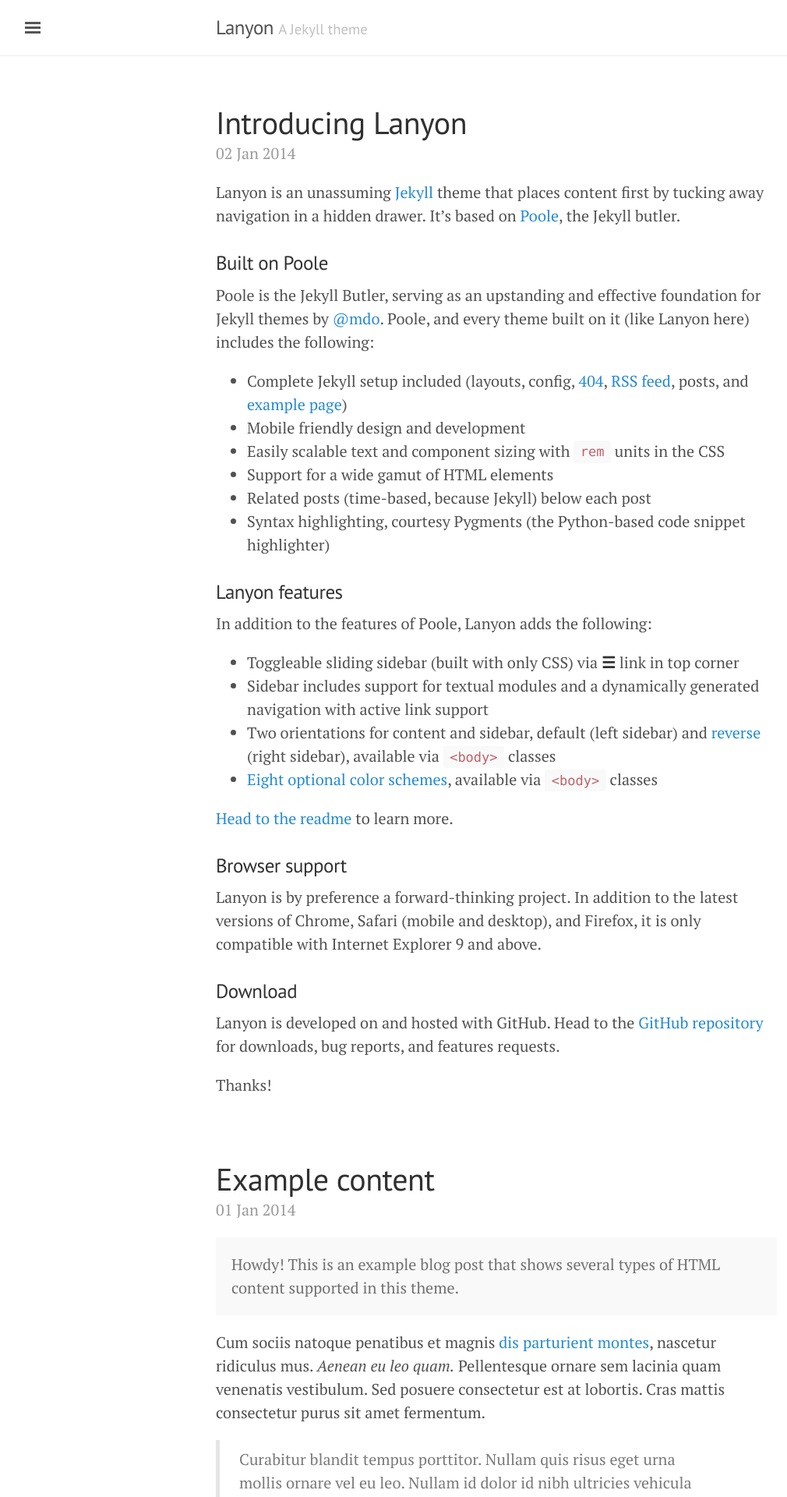
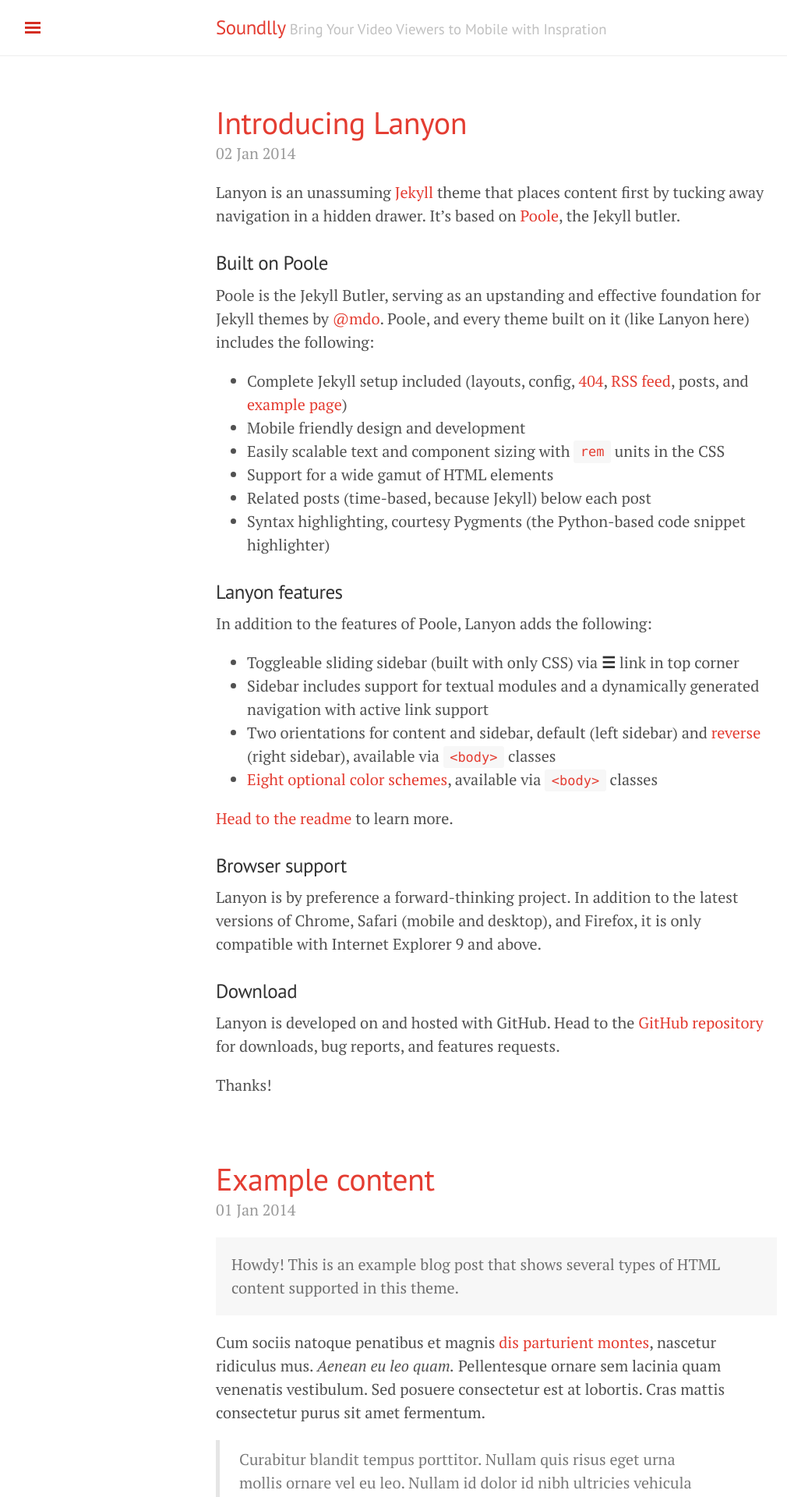
Before and after one commit to mwasa/soundlly.github.io, a Jekyll site: the page built from index.html, in a window 1280 px wide. Shown: the top 1920 px of the page at 78% size, without its empty margins (3-1013 px from the left). Built offline with Jekyll 4.4.1, drawn with Linux system fonts in a browser that asks for light colours; the list of posts is cut into pages by our own code.

Commit message:
Branding Theme Colors and Descriptions
Changes with theme `theme-base-08`
- Branding : `Logo` `Company Name` `Description`
- Sidebar Item Top Padding : `2rem`
- Sidebar Item Transparency : `20%`
- Sidebar Red : `#D42D22`
- Text Red : `#E43D32`
- Code Background : `#f7f7f7`

```diff
--- a/_config.yml
+++ b/_config.yml
@@ -4,10 +4,10 @@
 permalink:           pretty
 
 # Setup
-title:               Lanyon
-tagline:             'A Jekyll theme'
-description:         'A reserved <a href="http://jekyllrb.com" target="_blank">Jekyll</a> theme that places the utmost gravity on content with a hidden drawer. Made by <a href="https://twitter.com/mdo" target="_blank">@mdo</a>.'
-url:                 http://lanyon.getpoole.com
+title:               Soundlly
+tagline:             'Bring Your Video Viewers to Mobile with Inspration'
+description:         ''
+url:                 https://bitsound.io
 baseurl:             ''
 paginate:            5
 
--- a/_layouts/default.html
+++ b/_layouts/default.html
@@ -3,7 +3,7 @@
 
   {% include head.html %}
 
-  <body>
+  <body class="theme-base-08">
 
     {% include sidebar.html %}
 
--- a/public/css/lanyon.css
+++ b/public/css/lanyon.css
@@ -175,24 +175,25 @@
 
 /* Sidebar nav */
 .sidebar-nav {
-  border-bottom: 1px solid rgba(255,255,255,.1);
+  border-bottom: 1px solid rgba(255,255,255,.2);
 }
 .sidebar-nav-item {
   display: block;
   padding: .5rem 1rem;
-  border-top: 1px solid rgba(255,255,255,.1);
+  border-top: 1px solid rgba(255,255,255,.2);
 }
 .sidebar-nav-item.active,
 a.sidebar-nav-item:hover,
 a.sidebar-nav-item:focus {
   text-decoration: none;
-  background-color: rgba(255,255,255,.1);
+  background-color: rgba(255,255,255,.2);
   border-color: transparent;
 }
 
 @media (min-width: 48em) {
   .sidebar-item {
     padding: 1.5rem;
+    padding-top: 2rem;
   }
   .sidebar-nav-item {
     padding-left:  1.5rem;
@@ -227,26 +228,26 @@
   width: 1rem;
   height: .75rem;
   content: "";
-  background-image: -webkit-linear-gradient(to bottom, #555, #555 20%, #fff 20%, #fff 40%, #555 40%, #555 60%, #fff 60%, #fff 80%, #555 80%, #555 100%);
-  background-image:    -moz-linear-gradient(to bottom, #555, #555 20%, #fff 20%, #fff 40%, #555 40%, #555 60%, #fff 60%, #fff 80%, #555 80%, #555 100%);
-  background-image:     -ms-linear-gradient(to bottom, #555, #555 20%, #fff 20%, #fff 40%, #555 40%, #555 60%, #fff 60%, #fff 80%, #555 80%, #555 100%);
-  background-image:         linear-gradient(to bottom, #555, #555 20%, #fff 20%, #fff 40%, #555 40%, #555 60%, #fff 60%, #fff 80%, #555 80%, #555 100%);
+  background-image: -webkit-linear-gradient(to bottom, #D42D22, #D42D22 20%, #fff 20%, #fff 40%, #D42D22 40%, #D42D22 60%, #fff 60%, #fff 80%, #D42D22 80%, #D42D22 100%);
+  background-image:    -moz-linear-gradient(to bottom, #D42D22, #D42D22 20%, #fff 20%, #fff 40%, #D42D22 40%, #D42D22 60%, #fff 60%, #fff 80%, #D42D22 80%, #D42D22 100%);
+  background-image:     -ms-linear-gradient(to bottom, #D42D22, #D42D22 20%, #fff 20%, #fff 40%, #D42D22 40%, #D42D22 60%, #fff 60%, #fff 80%, #D42D22 80%, #D42D22 100%);
+  background-image:         linear-gradient(to bottom, #D42D22, #D42D22 20%, #fff 20%, #fff 40%, #D42D22 40%, #D42D22 60%, #fff 60%, #fff 80%, #D42D22 80%, #D42D22 100%);
 }
 
 .sidebar-toggle:active,
 #sidebar-checkbox:focus ~ .sidebar-toggle,
 #sidebar-checkbox:checked ~ .sidebar-toggle {
   color: #fff;
-  background-color: #555;
+  background-color: #D42D22;
 }
 
 .sidebar-toggle:active:before,
 #sidebar-checkbox:focus ~ .sidebar-toggle:before,
 #sidebar-checkbox:checked ~ .sidebar-toggle:before {
-  background-image: -webkit-linear-gradient(to bottom, #fff, #fff 20%, #555 20%, #555 40%, #fff 40%, #fff 60%, #555 60%, #555 80%, #fff 80%, #fff 100%);
-  background-image:    -moz-linear-gradient(to bottom, #fff, #fff 20%, #555 20%, #555 40%, #fff 40%, #fff 60%, #555 60%, #555 80%, #fff 80%, #fff 100%);
-  background-image:     -ms-linear-gradient(to bottom, #fff, #fff 20%, #555 20%, #555 40%, #fff 40%, #fff 60%, #555 60%, #555 80%, #fff 80%, #fff 100%);
-  background-image:         linear-gradient(to bottom, #fff, #fff 20%, #555 20%, #555 40%, #fff 40%, #fff 60%, #555 60%, #555 80%, #fff 80%, #fff 100%);
+  background-image: -webkit-linear-gradient(to bottom, #fff, #fff 20%, #D42D22 20%, #D42D22 40%, #fff 40%, #fff 60%, #D42D22 60%, #D42D22 80%, #fff 80%, #fff 100%);
+  background-image:    -moz-linear-gradient(to bottom, #fff, #fff 20%, #D42D22 20%, #D42D22 40%, #fff 40%, #fff 60%, #D42D22 60%, #D42D22 80%, #fff 80%, #fff 100%);
+  background-image:     -ms-linear-gradient(to bottom, #fff, #fff 20%, #D42D22 20%, #D42D22 40%, #fff 40%, #fff 60%, #D42D22 60%, #D42D22 80%, #fff 80%, #fff 100%);
+  background-image:         linear-gradient(to bottom, #fff, #fff 20%, #D42D22 20%, #D42D22 40%, #fff 40%, #fff 60%, #D42D22 60%, #D42D22 80%, #fff 80%, #fff 100%);
 }
 
 @media (min-width: 30.1em) {
@@ -445,12 +446,12 @@
 .theme-base-08 .sidebar,
 .theme-base-08 .sidebar-toggle:active,
 .theme-base-08 #sidebar-checkbox:checked ~ .sidebar-toggle {
-  background-color: #ac4142;
+  background-color: #D42D22;
 }
 .theme-base-08 .container a,
 .theme-base-08 .sidebar-toggle,
 .theme-base-08 .related-posts li a:hover {
-  color: #ac4142;
+  color: #E43D32;
 }
 
 /* Orange */
--- a/public/css/poole.css
+++ b/public/css/poole.css
@@ -155,8 +155,8 @@
 code {
   padding: .25em .5em;
   font-size: 85%;
-  color: #bf616a;
-  background-color: #f9f9f9;
+  color: #E43D32;
+  background-color: #f7f7f7;
   border-radius: 3px;
 }
 pre {
@@ -170,7 +170,7 @@
   white-space: pre-wrap;
   word-break: break-all;
   word-wrap: break-word;
-  background-color: #f9f9f9;
+  background-color: #f7f7f7;
 }
 pre code {
   padding: 0;
@@ -248,7 +248,7 @@
 }
 tbody tr:nth-child(odd) td,
 tbody tr:nth-child(odd) th {
-  background-color: #f9f9f9;
+  background-color: #f7f7f7;
 }
 
 
@@ -275,7 +275,7 @@
   margin-bottom: 1rem;
   padding: 1rem;
   color: #717171;
-  background-color: #f9f9f9;
+  background-color: #f7f7f7;
 }
 
 
@@ -406,7 +406,7 @@
 
 /* Only provide a hover state for linked pagination items */
 a.pagination-item:hover {
-  background-color: #f5f5f5;
+  background-color: #f7f7f7;
 }
 
 @media (min-width: 30em) {
```
Also changed, not shown: public/apple-touch-icon-precomposed.png, public/favicon.ico.
